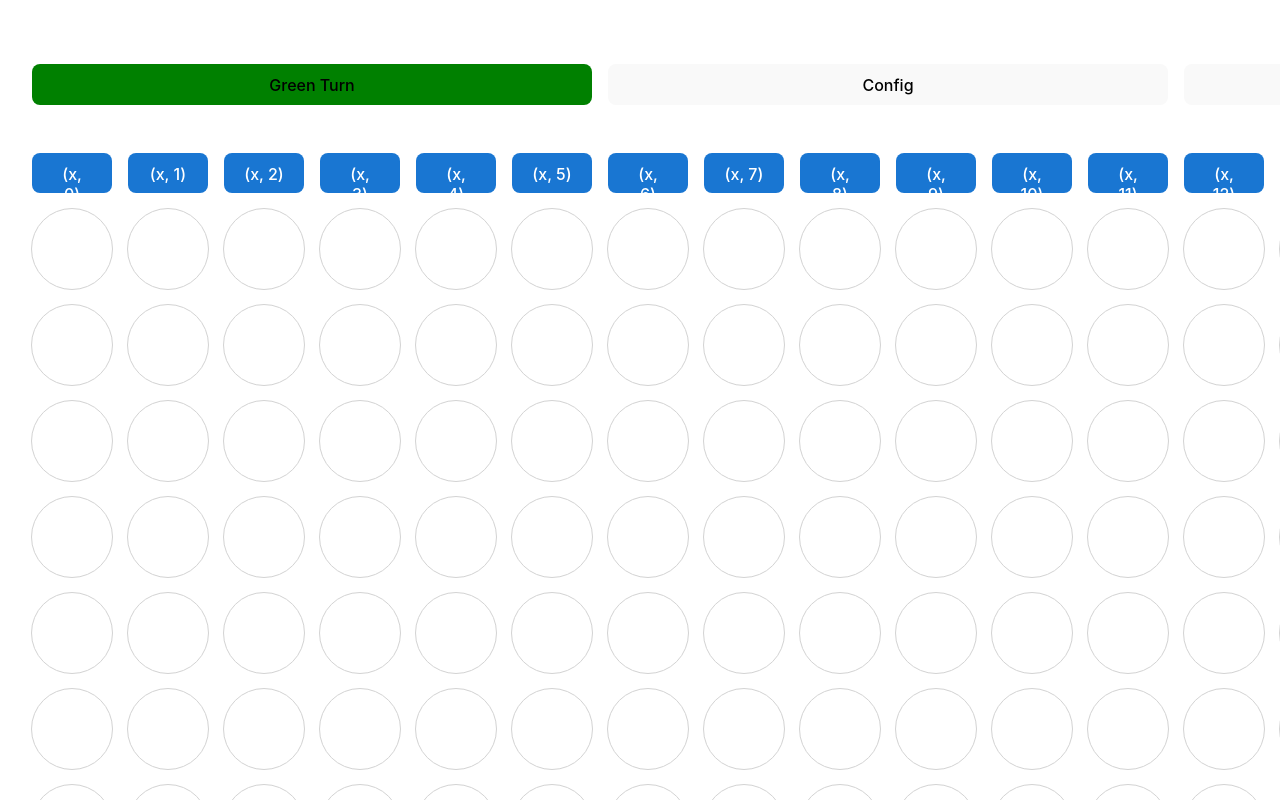
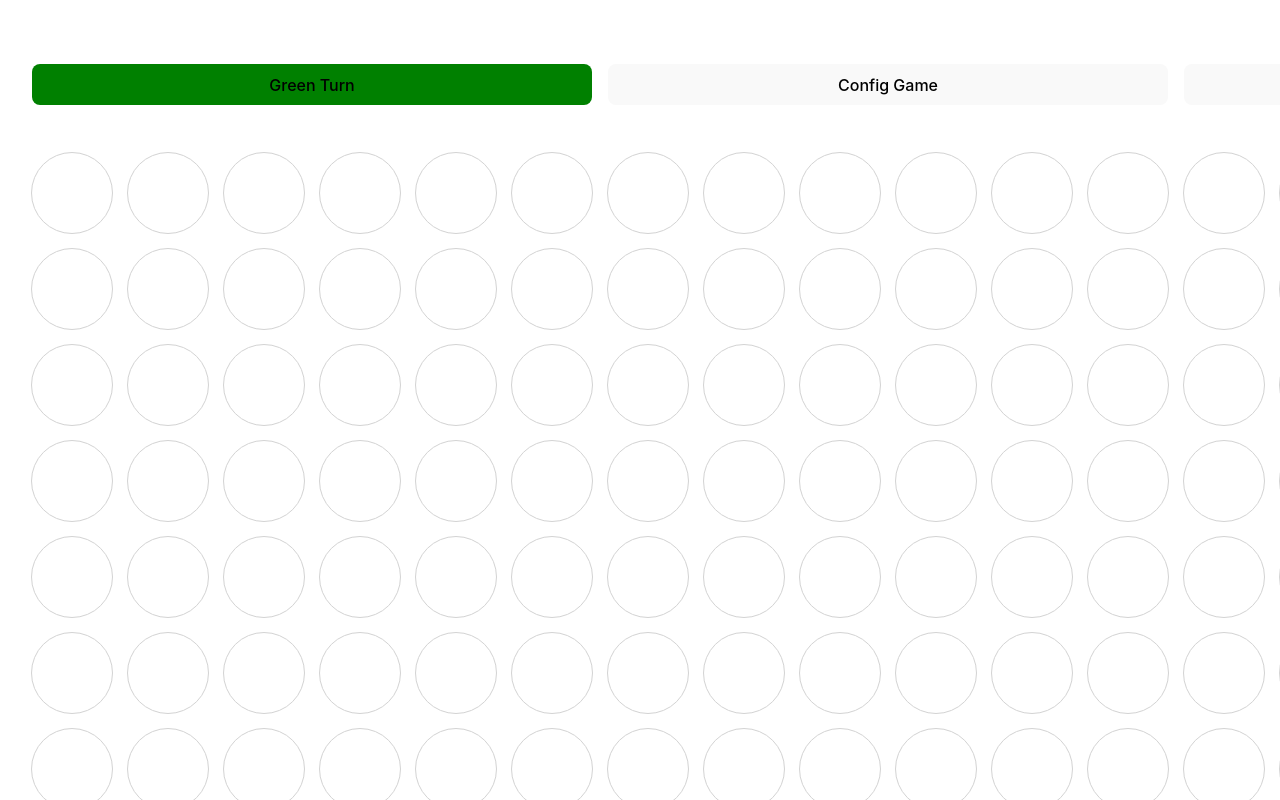
Before and after one commit to timoweave/connect_four, a React (Vite) app: page / in a window 1280 px wide. Shown: the top 800 px of the page. Built offline with nearby package versions, Linux system fonts and the light colour scheme.

Commit message:
remove button, make cell clickable

```diff
--- a/src/App.tsx
+++ b/src/App.tsx
@@ -121,8 +121,16 @@ export const gameGetCellColor = (player: GamePlayer): GameCellColor => {
   return player === GamePlayer.green ? GameCellColor.green : GameCellColor.red;
 };
 
-export const gameTogglePlayer = (player: GamePlayer): GamePlayer => {
-  return player === GamePlayer.green ? GamePlayer.red : GamePlayer.green;
+export const gameTogglePlayer = (game: UseGameType): GamePlayer => {
+  const { setPlayer, player, hasWinner } = game;
+  if (hasWinner) {
+    return player;
+  }
+
+  const nextPlayer =
+    player === GamePlayer.green ? GamePlayer.red : GamePlayer.green;
+  setPlayer(nextPlayer);
+  return nextPlayer;
 };
 
 export const gameIsFullColumn = (game: UseGameType, col: number): boolean => {
@@ -220,8 +228,12 @@ export const gameHasWinner = (game: UseGameType, piece: GamePiece): boolean => {
   );
 };
 
-export const addPiece = (game: UseGameType, col: number): void => {
-  const { player, setPlayer, setPieces, setWinner } = game;
+export const gameAddPiece = (game: UseGameType, col: number): void => {
+  const { hasWinner, player, setPlayer, setPieces, setWinner } = game;
+  if (hasWinner) {
+    return;
+  }
+
   const color = gameGetCellColor(player);
   const row = gameFindNextRow(game, col);
   if (row == null) {
@@ -230,51 +242,33 @@ export const addPiece = (game: UseGameType, col: number): void => {
 
   const piece: GamePiece = { color, row, col };
   const isWon = gameHasWinner(game, piece);
+  const nextPlayer = isWon ? player : gameTogglePlayer(game);
 
-  setPlayer(gameTogglePlayer);
+  setPlayer((prevPlayer) => (isWon === false ? nextPlayer : prevPlayer));
   setPieces((p) => [...p, piece]);
-  setWinner((prevWinner) => (isWon === false ? prevWinner : player));
+  setWinner(() => (isWon === false ? null : player));
+};
+
+export const gameOpenConfigDialog = (game: UseGameType) => {
+  const { dialogRef } = game;
+  dialogRef.current?.showModal();
+};
+
+export const gameCloseConfigDialog = (game: UseGameType) => {
+  const { dialogRef } = game;
+  dialogRef.current?.close();
+};
+
+export const gameReset = (game: UseGameType) => {
+  const { setPieces, setPlayer, setWinner, pieceLocation } = game;
+  setPieces([]);
+  setPlayer(GamePlayer.green);
+  setWinner(null);
+  pieceLocation.current.clear();
 };
 
 const gameCellGridArea = (props: { col: number; row: number }): string => {
   return `game_cell_${props.row}_${props.col}`;
-};
-
-const gamebuttonGridArea = (props: { col: number }): string => {
-  return `game_button_${props.col}`;
-};
-
-const GameButtonStyle = (
-  col: number,
-  isDisabled: boolean
-): React.CSSProperties => ({
-  gridArea: gamebuttonGridArea({ col }),
-  color: "white",
-  backgroundColor: isDisabled ? "grey" : "#1976d2",
-  width: "100%",
-  height: "2.5rem",
-});
-
-const GameButtons = () => {
-  const game = useGameFromContext();
-  const { hasWinner, columns } = game;
-
-  return (
-    <>
-      {columns.map((col) => (
-        <button
-          style={GameButtonStyle(col, hasWinner)}
-          disabled={gameIsFullColumn(game, col) || hasWinner}
-          key={col}
-          onClick={() => {
-            addPiece(game, col);
-          }}
-        >
-          (x, {col})
-        </button>
-      ))}
-    </>
-  );
 };
 
 const GameCellStyle = (props: {
@@ -300,7 +294,6 @@ const GameBoardStyle = (game: UseGameType): React.CSSProperties => {
   console.log({ columns, rows, size });
   const gridTemplateAreas = [
     `"${columns.map(() => "game_header").join(" ")}"`,
-    `"${columns.map((col) => gamebuttonGridArea({ col })).join(" ")}"`,
     rows
       .map(
         (row) =>
@@ -331,6 +324,7 @@ const GameCells = () => {
           <div
             key={gameCellGridArea({ col, row })}
             style={GameCellStyle({ row, col, color, size, outlined })}
+            onClick={() => gameAddPiece(game, col)}
           ></div>
         ))
       )}
@@ -401,34 +395,25 @@ const GameConfig = () => {
           style={{ gridArea: "config_column_input" }}
           type="number"
           value={column}
-          onChange={(e) => {
-            setColumn(parseInt(e.target.value, 10));
-          }}
+          onChange={(e) => setColumn(parseInt(e.target.value, 10))}
         />
         <label style={{ gridArea: "config_row" }}>Row</label>
         <input
           style={{ gridArea: "config_row_input" }}
           type="number"
           value={row}
-          onChange={(e) => {
-            setRow(parseInt(e.target.value, 10));
-          }}
+          onChange={(e) => setRow(parseInt(e.target.value, 10))}
         />
         <label style={{ gridArea: "config_count" }}>Count</label>
         <input
           style={{ gridArea: "config_count_input" }}
           type="number"
           value={count}
-          onChange={(e) => {
-            setCount(parseInt(e.target.value, 10));
-          }}
+          onChange={(e) => setCount(parseInt(e.target.value, 10))}
         />
         <button
           style={{ gridArea: "config_close" }}
-          onClick={() => {
-            dialogRef.current?.open;
-            dialogRef.current?.close();
-          }}
+          onClick={() => gameCloseConfigDialog(game)}
         >
           Close
         </button>
@@ -437,39 +422,39 @@ const GameConfig = () => {
   );
 };
 
+const GameHeaderPlayerStyle = (player: GamePlayer): React.CSSProperties => {
+  return {
+    width: "100%",
+    backgroundColor: player === GamePlayer.green ? "green" : "red",
+  };
+};
+
 const GameHeader = () => {
   const game = useGameFromContext();
-  const { dialogRef, setPieces, setPlayer, player } = game;
+  const { pieces, hasWinner, player } = game;
 
   return (
     <div style={GameHeaderStyle}>
       <button
-        style={{
-          width: "100%",
-          backgroundColor: player === GamePlayer.green ? "green" : "red",
-        }}
-        onClick={() => {
-          setPlayer(gameTogglePlayer);
-        }}
+        style={GameHeaderPlayerStyle(player)}
+        onClick={() => gameTogglePlayer(game)}
       >
-        {player === GamePlayer.green ? "Green" : "Red"} Turn
+        {player === GamePlayer.green ? "Green" : "Red"}{" "}
+        {hasWinner === true ? "Winner" : "Turn"}
       </button>
       <button
         style={{ width: "100%" }}
-        onClick={() => {
-          dialogRef.current?.showModal();
-        }}
+        onClick={() => gameOpenConfigDialog(game)}
+        disabled={pieces.length !== 0}
       >
-        Config
+        Config Game
       </button>
       <button
         style={{ width: "100%" }}
-        onClick={() => {
-          setPieces([]);
-          setPlayer(GamePlayer.green);
-        }}
+        onClick={() => gameReset(game)}
+        disabled={pieces.length === 0}
       >
-        Clear
+        {hasWinner ? "Play Again" : "Reset All"}
       </button>
     </div>
   );
@@ -479,7 +464,6 @@ const Game = () => {
   return (
     <GameBoard>
       <GameHeader />
-      <GameButtons />
       <GameCells />
       <GamePieces />
       <GameConfig />
```
